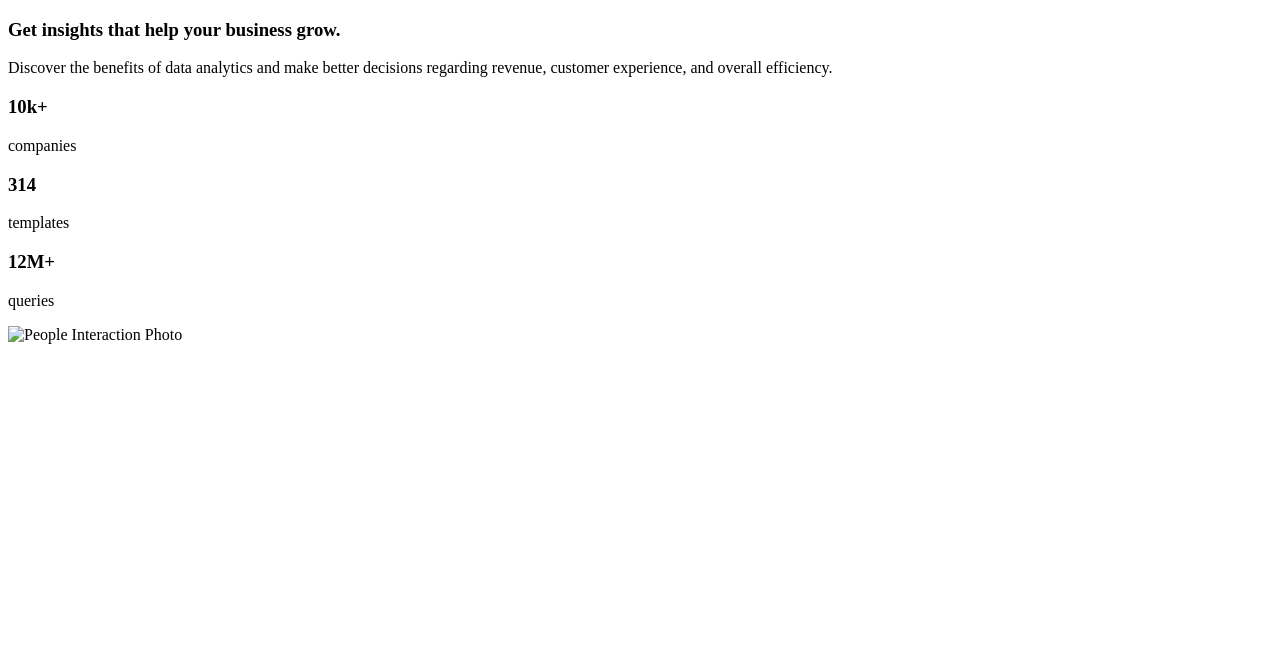
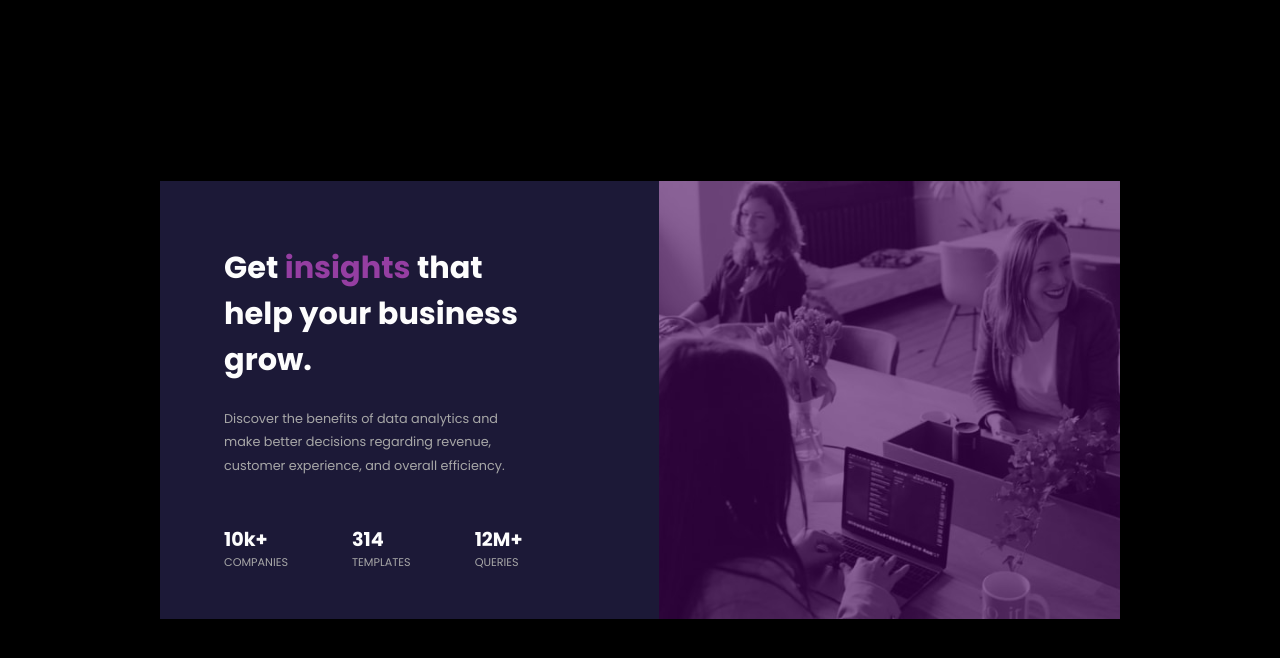
Before and after one commit to khalilannbiya/stats-preview-card-component, a plain HTML site: page index.html in a window 1280 px wide. Drawn offline with Linux system fonts and the light colour scheme; the site is published under a folder, as on GitHub Pages, so addresses that start at the root find nothing.

Commit message:
fix: fix the css and image that were not detected

```diff
--- a/index.html
+++ b/index.html
@@ -6,14 +6,14 @@
     <meta name="viewport" content="width=device-width, initial-scale=1.0" />
 
     <!-- Styling -->
-    <link rel="stylesheet" href="/assets/css/style.css" />
+    <link rel="stylesheet" href="assets/css/style.css" />
 
     <title>Stats Preview Card</title>
   </head>
   <body>
     <article class="card">
       <section class="section-text">
-        <h1>Get <spanm class="selected-text">insights</spanm> that help your business grow.</h1>
+        <h1>Get <span class="selected-text">insights</span> that help your business grow.</h1>
         <p>Discover the benefits of data analytics and make better decisions regarding revenue, customer experience, and overall efficiency.</p>
         <div class="feature-container">
           <div class="feature-item">
@@ -31,7 +31,7 @@
         </div>
       </section>
       <section class="image-container">
-        <img class="card-image" src="/assets/images/image.jpg" alt="People Interaction Photo" />
+        <img class="card-image" src="assets/images/image.jpg" alt="People Interaction Photo" />
       </section>
     </article>
   </body>
```
